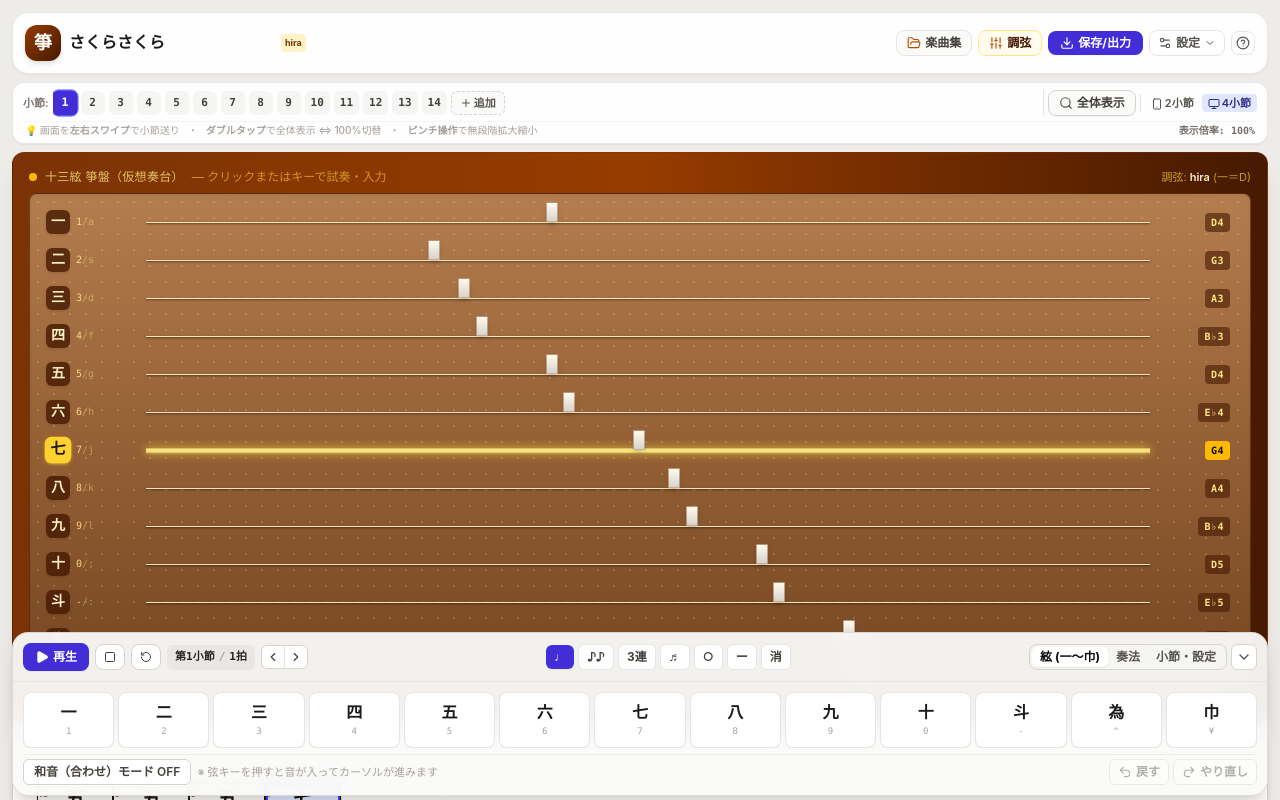
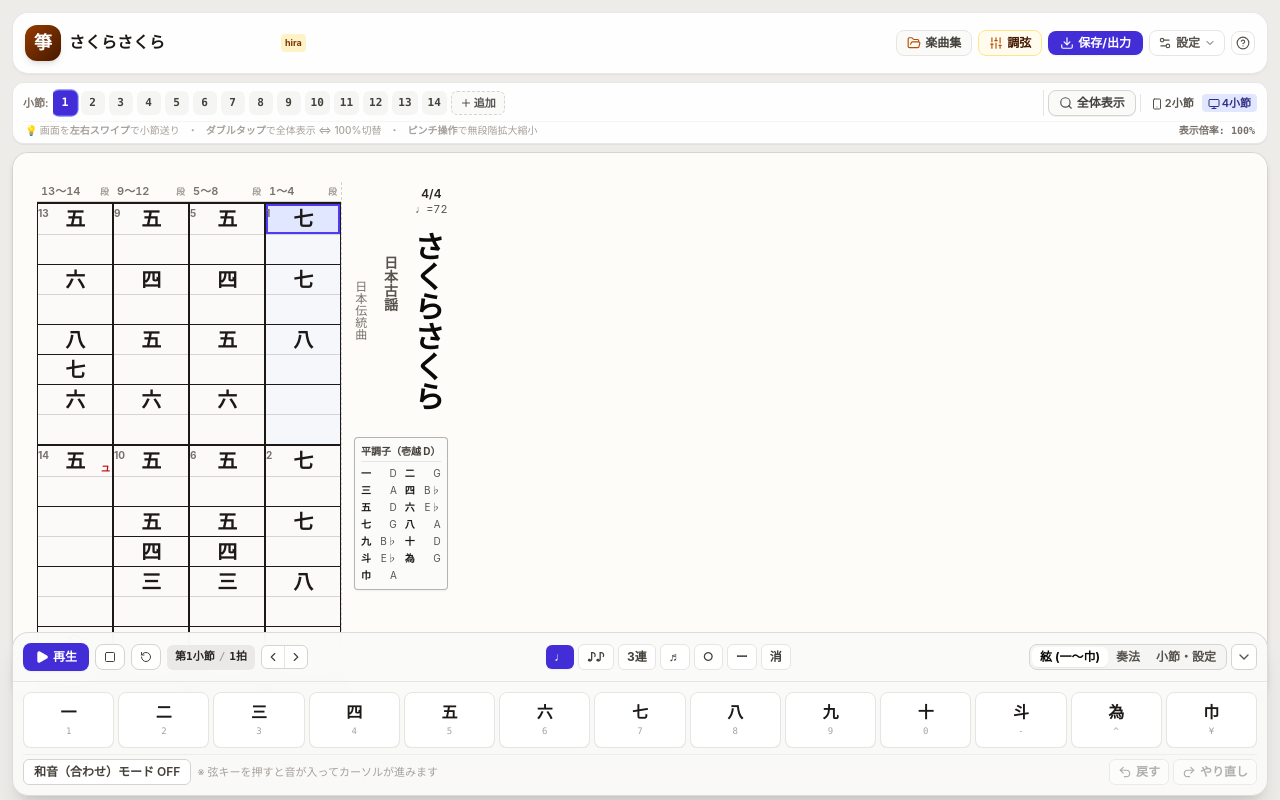
Before and after one commit to nakatadaiki1012-design/koto-note, a React (Vite) app: page / in a window 1280 px wide. Shown: the top 800 px of the page. Built offline with nearby package versions, Linux system fonts and the light colour scheme; a web font is replaced by a local one.

Commit message:
refactor: move VirtualKoto board to bottom of page and default to collapsed

```diff
--- a/src/App.tsx
+++ b/src/App.tsx
@@ -1000,24 +1000,13 @@ export default function App() {
           onSetZoom100={handleSetZoom100}
         />
 
-        {/* Virtual 13-String Koto Instrument (if enabled) */}
-        {score.view.showKotoBoard && (
-          <div className="no-print">
-            <VirtualKoto
-              score={score}
-              onSelectString={inputString}
-              activeStrings={curSlot?.notes || []}
-            />
-          </div>
-        )}
-
         {/* Main Bunkafu Score Paper Sheet (Continuous horizontal flow, never awkwardly wrapped) */}
         <main
           ref={scoreContainerRef}
           onTouchStart={handleTouchStart}
           onTouchMove={handleTouchMove}
           onTouchEnd={handleTouchEnd}
-          className="w-full rounded-2xl border border-stone-300 bg-[#fdfcf8] p-3 sm:p-6 shadow-md overflow-x-auto overflow-y-auto max-h-[66vh] print:max-h-none print:border-none print:shadow-none print:p-0 print:bg-white touch-pan-x touch-pan-y"
+          className="w-full rounded-2xl border border-stone-300 bg-[#fdfcf8] p-3 sm:p-6 shadow-md overflow-x-auto overflow-y-auto max-h-[68vh] print:max-h-none print:border-none print:shadow-none print:p-0 print:bg-white touch-pan-x touch-pan-y"
         >
           {score.view.layout === 'vertical' ? (
             <ScoreSheetVertical
@@ -1097,6 +1086,18 @@ export default function App() {
             onTempoChange={bpm => mutateScore(d => (d.tempo = bpm))}
           />
         </div>
+
+        {/* Virtual 13-String Koto Instrument (Placed at the very bottom, out of the way) */}
+        {score.view.showKotoBoard && (
+          <div className="no-print mt-1 pb-4">
+            <VirtualKoto
+              score={score}
+              onSelectString={inputString}
+              activeStrings={curSlot?.notes || []}
+              onClose={() => mutateScore(d => (d.view.showKotoBoard = false))}
+            />
+          </div>
+        )}
       </div>
 
       {/* Modals */}
--- a/src/components/VirtualKoto.tsx
+++ b/src/components/VirtualKoto.tsx
@@ -6,16 +6,24 @@
 import React, { useState, useEffect } from 'react';
 import { KotoScore, KANJI_STRINGS, KEYBOARD_ROW1, KEYBOARD_HOME, getPitches, noteName, midiToHz } from '../types/koto';
 import { kotoSynth } from '../audio/kotoSynth';
+import { X, ChevronDown, ChevronUp } from 'lucide-react';
 
 interface VirtualKotoProps {
   score: KotoScore;
   onSelectString?: (strIndex: number) => void;
   activeStrings?: number[];
+  onClose?: () => void;
 }
 
-export const VirtualKoto: React.FC<VirtualKotoProps> = ({ score, onSelectString, activeStrings = [] }) => {
+export const VirtualKoto: React.FC<VirtualKotoProps> = ({
+  score,
+  onSelectString,
+  activeStrings = [],
+  onClose
+}) => {
   const pitches = getPitches(score);
   const [vibrating, setVibrating] = useState<Record<number, boolean>>({});
+  const [isCollapsed, setIsCollapsed] = useState(false);
 
   useEffect(() => {
     // Listen to real-time audio triggers from synth
@@ -41,26 +49,48 @@ export const VirtualKoto: React.FC<VirtualKotoProps> = ({ score, onSelectString,
     }
   };
 
-  // Bridge position (琴柱の位置): higher pitch -> bridge positioned further right (85%), lower -> further left (25%)
   const minMidi = 50;
   const maxMidi = 85;
 
   return (
-    <div className="w-full select-none rounded-xl border border-amber-900/40 bg-gradient-to-r from-amber-900 via-amber-800 to-amber-950 p-2.5 shadow-xl sm:p-4 text-stone-100">
-      <div className="mb-2 flex items-center justify-between text-xs text-amber-200/80">
+    <div className="w-full select-none rounded-xl border border-amber-900/40 bg-gradient-to-r from-amber-950 via-amber-900 to-amber-950 p-2 sm:p-3 shadow-xl text-stone-100 transition-all">
+      {/* Header bar with title, tuning info, collapse, and close buttons */}
+      <div className="flex items-center justify-between text-xs text-amber-200/90 pb-1.5">
         <div className="flex items-center gap-2">
           <span className="inline-block h-2 w-2 rounded-full bg-amber-400"></span>
-          <span className="font-medium tracking-wide">十三絃 箏盤（仮想奏台）</span>
-          <span className="hidden sm:inline text-amber-300/60">— クリックまたはキーで試奏・入力</span>
+          <span className="font-bold tracking-wide">十三絃 仮想琴台（奏台）</span>
+          <span className="hidden sm:inline text-amber-300/60 text-[11px]">— 絃をクリックして試奏・入力</span>
         </div>
-        <div className="text-[11px] text-amber-300/70">
+
+        <div className="flex items-center gap-2">
+          <div className="text-[11px] text-amber-300/80 hidden sm:block">
             調弦: <span className="font-semibold text-amber-100">{score.tuning.preset === 'custom' ? 'カスタム' : score.tuning.preset}</span> (一＝{noteName(score.tuning.root, false)})
+          </div>
+
+          <button
+            onClick={() => setIsCollapsed(!isCollapsed)}
+            className="rounded p-1 text-amber-300/70 hover:bg-amber-900/60 hover:text-amber-100 cursor-pointer"
+            title={isCollapsed ? '琴台を展開' : '琴台を折りたたむ'}
+          >
+            {isCollapsed ? <ChevronUp className="h-4 w-4" /> : <ChevronDown className="h-4 w-4" />}
+          </button>
+
+          {onClose && (
+            <button
+              onClick={onClose}
+              className="rounded p-1 text-amber-300/70 hover:bg-amber-900/60 hover:text-amber-100 cursor-pointer"
+              title="琴台を閉じる"
+            >
+              <X className="h-4 w-4" />
+            </button>
+          )}
         </div>
       </div>
 
-      {/* Koto Body Simulation */}
-      <div className="relative flex flex-col gap-1.5 rounded-lg bg-gradient-to-b from-[#b37d4e] via-[#945f34] to-[#714421] p-3 shadow-inner border border-amber-950/60 overflow-x-auto">
-        {/* Subtle Paulownia wood grain texture line */}
+      {/* Koto Strings Body (Shown when not collapsed) */}
+      {!isCollapsed && (
+        <div className="relative flex flex-col gap-1 rounded-lg bg-gradient-to-b from-[#b37d4e] via-[#945f34] to-[#714421] p-2.5 shadow-inner border border-amber-950/60 overflow-x-auto">
+          {/* Subtle Paulownia wood grain texture */}
           <div className="pointer-events-none absolute inset-0 opacity-15 bg-[radial-gradient(#fff_1px,transparent_1px)] [background-size:16px_16px]"></div>
 
           {/* 13 Strings */}
@@ -68,29 +98,28 @@ export const VirtualKoto: React.FC<VirtualKotoProps> = ({ score, onSelectString,
             const midi = pitches[idx];
             const isVib = vibrating[idx] || activeStrings.includes(idx);
             const ratio = Math.max(0.15, Math.min(0.85, (midi - minMidi) / (maxMidi - minMidi)));
-          const bridgePercent = 20 + ratio * 60; // 20% to 80%
+            const bridgePercent = 20 + ratio * 60;
 
             return (
               <div
                 key={idx}
                 onClick={() => handlePluck(idx)}
-              className="group relative flex h-7 sm:h-8 w-full min-w-[560px] cursor-pointer items-center transition-all duration-100"
+                className="group relative flex h-6 sm:h-7 w-full min-w-[520px] cursor-pointer items-center transition-all duration-100"
               >
                 {/* Left label: Kanji & Shortcuts */}
-              <div className="z-10 flex w-20 sm:w-24 shrink-0 items-center gap-1.5 pl-1">
-                <span className={`flex h-5 w-5 sm:h-6 sm:w-6 items-center justify-center rounded-md font-score font-bold text-sm shadow transition-colors ${
+                <div className="z-10 flex w-18 sm:w-20 shrink-0 items-center gap-1.5 pl-1">
+                  <span className={`flex h-5 w-5 items-center justify-center rounded font-score font-bold text-xs shadow transition-colors ${
                     isVib ? 'bg-amber-300 text-stone-900 scale-110 shadow-amber-300/50' : 'bg-amber-950/80 text-amber-100 group-hover:bg-amber-800'
                   }`}>
                     {kanji}
                   </span>
-                <div className="flex flex-col text-[10px] leading-tight text-amber-200/90 font-mono">
-                  <span>{KEYBOARD_ROW1[idx]}<span className="opacity-50 sm:inline hidden">/{KEYBOARD_HOME[idx]}</span></span>
+                  <div className="flex flex-col text-[9px] leading-tight text-amber-200/90 font-mono">
+                    <span>{KEYBOARD_ROW1[idx]}</span>
                   </div>
                 </div>
 
                 {/* String wire container */}
                 <div className="relative flex-1 h-full flex items-center px-2">
-                {/* Visual String Wire */}
                   <div
                     className={`w-full transition-all duration-100 ${
                       isVib
@@ -102,16 +131,16 @@ export const VirtualKoto: React.FC<VirtualKotoProps> = ({ score, onSelectString,
                   {/* Kotoji (琴柱) Bridge graphic */}
                   <div
                     style={{ left: `${bridgePercent}%` }}
-                  className="pointer-events-none absolute -translate-x-1/2 -top-1 flex flex-col items-center transition-all duration-300"
+                    className="pointer-events-none absolute -translate-x-1/2 -top-0.5 flex flex-col items-center transition-all duration-300"
                     title="琴柱 (Ji)"
                   >
-                  <div className="w-2.5 h-4 sm:w-3 sm:h-5 bg-gradient-to-b from-amber-50 to-stone-300 clip-triangle shadow-md rounded-[1px] border border-amber-900/40"></div>
+                    <div className="w-2.5 h-3.5 sm:w-3 sm:h-4 bg-gradient-to-b from-amber-50 to-stone-300 clip-triangle shadow-md rounded-[1px] border border-amber-900/40"></div>
                   </div>
                 </div>
 
-              {/* Right label: Pitch name & frequency */}
-              <div className="z-10 flex w-16 sm:w-20 shrink-0 justify-end items-center pr-2 font-mono text-[11px] text-amber-100/90">
-                <span className={`px-1.5 py-0.5 rounded text-[10px] font-semibold tracking-wider ${
+                {/* Right label: Pitch name */}
+                <div className="z-10 flex w-14 sm:w-16 shrink-0 justify-end items-center pr-2 font-mono text-[10px] text-amber-100/90">
+                  <span className={`px-1 py-0.5 rounded text-[10px] font-semibold ${
                     isVib ? 'bg-amber-400 text-stone-950' : 'bg-amber-950/60 text-amber-200'
                   }`}>
                     {noteName(midi)}
@@ -121,6 +150,7 @@ export const VirtualKoto: React.FC<VirtualKotoProps> = ({ score, onSelectString,
             );
           })}
         </div>
+      )}
     </div>
   );
 };
--- a/src/types/koto.ts
+++ b/src/types/koto.ts
@@ -205,7 +205,7 @@ export function getDefaultView(): ViewSettings {
     chart: 'on',
     perLine: 4,
     showLyrics: false,
-    showKotoBoard: true,
+    showKotoBoard: false,
     zoom: 1
   };
 }
```
Lines whose indentation alone changed are shown as unchanged.
